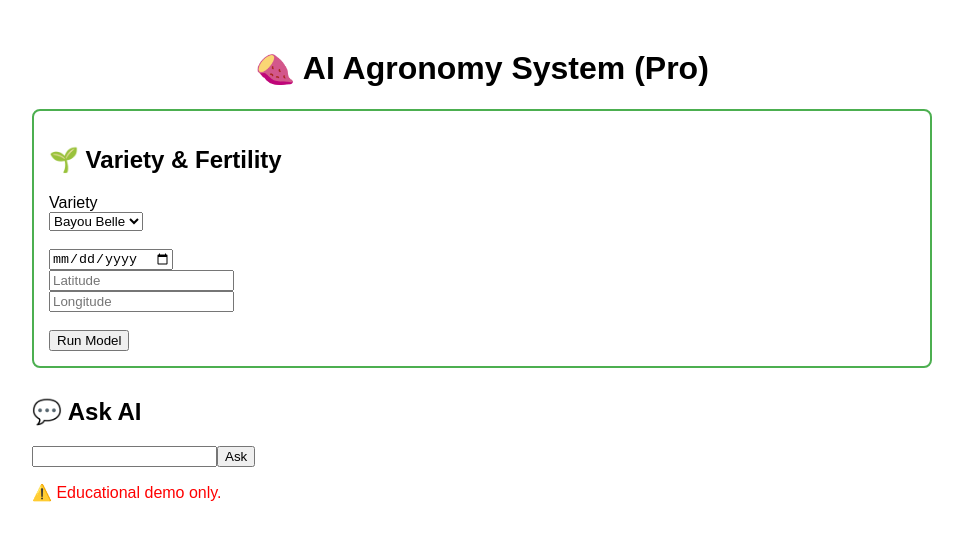
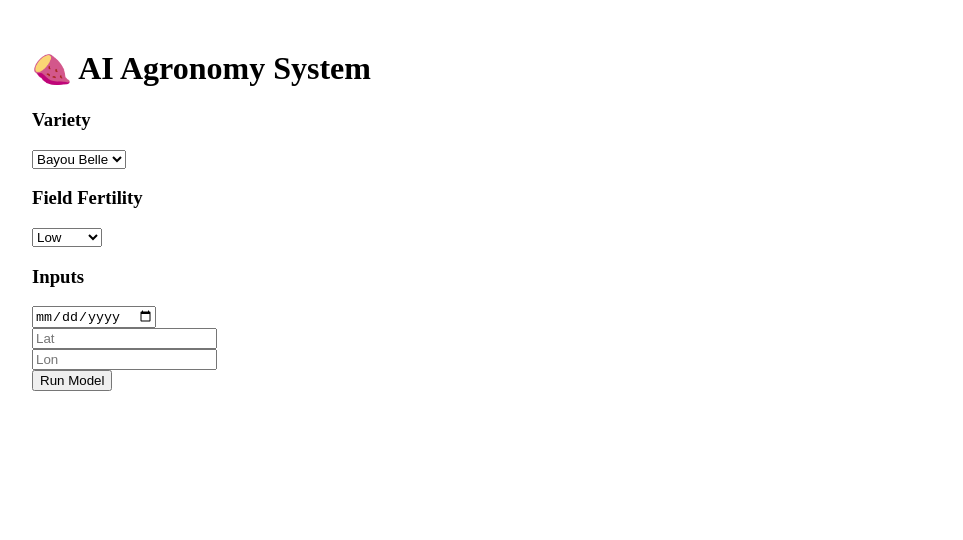
Before and after one commit to ipomoea2000/sweetpotato-ai-demo, a Next.js app: page / in a window 1280 px wide. Shown: the top 540 px of the page, without its empty margins (158-1121 px from the left). Built offline with nearby package versions, Linux system fonts and the light colour scheme.

Commit message:
Update page.js

```diff
--- a/app/page.js
+++ b/app/page.js
@@ -4,19 +4,24 @@ import React, { useState } from "react";
 export default function AIApp() {
   const [inputs, setInputs] = useState({
     variety: "Bayou Belle",
+    fertility: "medium",
     lat: "",
     lon: "",
     plantingDate: ""
   });
 
   const [output, setOutput] = useState(null);
-  const [chat, setChat] = useState([]);
-  const [question, setQuestion] = useState("");
 
   const varieties = {
     "Bayou Belle": { adj: { N: -0.1, P: -0.2, K: -0.1 }, type:"Efficient" },
     "Orleans": { adj: { N: 0.2, P: 0, K: 0.2 }, type:"Responsive" },
     "Evangeline": { adj: { N: 0.2, P: 0.2, K: 0.1 }, type:"High input" }
+  };
+
+  const fertilityAdjustment = {
+    low: { N: 1.2, P: 1.2, K: 1.2 },
+    medium: { N: 1, P: 1, K: 1 },
+    high: { N: 0.8, P: 0.8, K: 0.8 }
   };
 
   const handleChange = (e) => {
@@ -26,11 +31,12 @@ export default function AIApp() {
   const calculate = async () => {
     const base = { N: 45, P: 80, K: 150 };
     const v = varieties[inputs.variety];
+    const fAdj = fertilityAdjustment[inputs.fertility];
 
     let fert = {
-      N: Math.round(base.N * (1 + v.adj.N)),
-      P: Math.round(base.P * (1 + v.adj.P)),
-      K: Math.round(base.K * (1 + v.adj.K))
+      N: Math.round(base.N * (1 + v.adj.N) * fAdj.N),
+      P: Math.round(base.P * (1 + v.adj.P) * fAdj.P),
+      K: Math.round(base.K * (1 + v.adj.K) * fAdj.K)
     };
 
     let avgTemp = 75;
@@ -61,104 +67,45 @@ export default function AIApp() {
     if (stage === "Root Initiation") fert.N -= 10;
     if (stage === "Bulking") fert.K += 25;
 
-    const targetGDD = 2400;
-    const daysRemaining = Math.max(0, Math.ceil((targetGDD - cumulativeGDD)/(dailyGDD || 1)));
-
-    const curve = Array.from({ length: 50 }, (_, i) => {
-      const x = i / 50;
-      const y = 1 / (1 + Math.exp(-10 * (x - 0.5)));
-      return { x: i, y: y * 100 };
-    });
-
-    const currentX = (cumulativeGDD / targetGDD) * 50;
-
-    setOutput({ fert, avgTemp, dailyGDD, cumulativeGDD, stage, daysRemaining, curve, currentX, variety:v });
-  };
-
-  const askAI = () => {
-    let response = "";
-
-    if (!output) {
-      response = "Run the model first to enable AI insights.";
-    } else if (question.toLowerCase().includes("why")) {
-      response = `System adjusted fertilizer because crop is in ${output.stage}. Nutrient demand changes with growth stage.`;
-    } else if (question.toLowerCase().includes("stage")) {
-      response = `Crop is currently in ${output.stage} based on ${Math.round(output.cumulativeGDD)} GDD.`;
-    } else if (question.toLowerCase().includes("harvest")) {
-      response = `Estimated ${output.daysRemaining} days remaining to reach maturity.`;
-    } else {
-      response = "This AI integrates weather, crop development, and variety response to guide decisions.";
-    }
-
-    setChat([...chat, { q: question, a: response }]);
-    setQuestion("");
+    setOutput({ fert, stage, cumulativeGDD });
   };
 
   return (
-    <div style={{padding:20,maxWidth:900,margin:"auto",fontFamily:"Arial"}}>
-      <h1 style={{textAlign:"center"}}>🍠 AI Agronomy System (Pro)</h1>
+    <div style={{ padding:20, maxWidth:900, margin:"auto" }}>
+      <h1>🍠 AI Agronomy System</h1>
 
-      {/* TOP PANEL: VARIETY + FERTILITY */}
-      <div style={{border:"2px solid #4CAF50", padding:15, borderRadius:8, marginBottom:20}}>
-        <h2>🌱 Variety & Fertility</h2>
+      <h3>Variety</h3>
+      <select name="variety" onChange={handleChange}>
+        {Object.keys(varieties).map(v => <option key={v}>{v}</option>)}
+      </select>
 
-        <label>Variety</label><br/>
-        <select name="variety" onChange={handleChange}>
-          {Object.keys(varieties).map(v => <option key={v}>{v}</option>)}
-        </select>
+      <h3>Field Fertility</h3>
+      <select name="fertility" onChange={handleChange}>
+        <option value="low">Low</option>
+        <option value="medium">Medium</option>
+        <option value="high">High</option>
+      </select>
 
-        <br/><br/>
-        <input name="plantingDate" type="date" onChange={handleChange} />
-        <br/>
-        <input placeholder="Latitude" name="lat" onChange={handleChange} />
-        <br/>
-        <input placeholder="Longitude" name="lon" onChange={handleChange} />
+      <h3>Inputs</h3>
+      <input type="date" name="plantingDate" onChange={handleChange} /><br/>
+      <input placeholder="Lat" name="lat" onChange={handleChange} /><br/>
+      <input placeholder="Lon" name="lon" onChange={handleChange} />
 
-        <br/><br/>
-        <button onClick={calculate}>Run Model</button>
+      <br/>
+      <button onClick={calculate}>Run Model</button>
 
-        {/* SHOW FERTILITY RIGHT HERE */}
-        {output && (
-          <div style={{marginTop:15, background:"#f4fff4", padding:10}}>
-            <h3>Recommendation</h3>
-            <p>N: {output.fert.N} lbs/ac</p>
-            <p>P: {output.fert.P} lbs/ac</p>
-            <p>K: {output.fert.K} lbs/ac</p>
-            <p><b>Type:</b> {inputs.variety} ({output.variety.type})</p>
-          </div>
-        )}
-      </div>
+      {output && (
+        <div style={{ marginTop:20 }}>
+          <h2>Fertilizer Recommendation</h2>
+          <p>N: {output.fert.N}</p>
+          <p>P: {output.fert.P}</p>
+          <p>K: {output.fert.K}</p>
 
-      {/* GDD + GROWTH */}
-      {output && (
-        <div style={{marginTop:10}}>
-          <h2>🌦 Growth & GDD Model</h2>
-          <p>Avg Temp: {output.avgTemp.toFixed(1)}°F</p>
-          <p>Daily GDD: {output.dailyGDD.toFixed(1)}</p>
-          <p>Cumulative GDD: {output.cumulativeGDD.toFixed(0)}</p>
-          <p><strong>Stage: {output.stage}</strong></p>
-
-          <svg width="100%" height="200">
-            {output.curve.map((p,i)=>(
-              <circle key={i} cx={p.x*6} cy={200-p.y*2} r="2" fill="green" />
-            ))}
-            <line x1={output.currentX*6} x2={output.currentX*6} y1="0" y2="200" stroke="red" strokeWidth="2" />
-          </svg>
-
-          <p>⏱ {output.daysRemaining} days to harvest</p>
+          <h3>Stage</h3>
+          <p>{output.stage}</p>
+          <p>GDD: {output.cumulativeGDD.toFixed(0)}</p>
         </div>
       )}
-
-      {/* CHAT */}
-      <h2 style={{marginTop:30}}>💬 Ask AI</h2>
-      <input value={question} onChange={(e)=>setQuestion(e.target.value)} />
-      <button onClick={askAI}>Ask</button>
-
-      {chat.map((c,i)=>(
-        <div key={i}><b>Q:</b> {c.q}<br/><b>A:</b> {c.a}</div>
-      ))}
-
-      <p style={{color:"red"}}>⚠️ Educational demo only.</p>
     </div>
   );
 }
```
